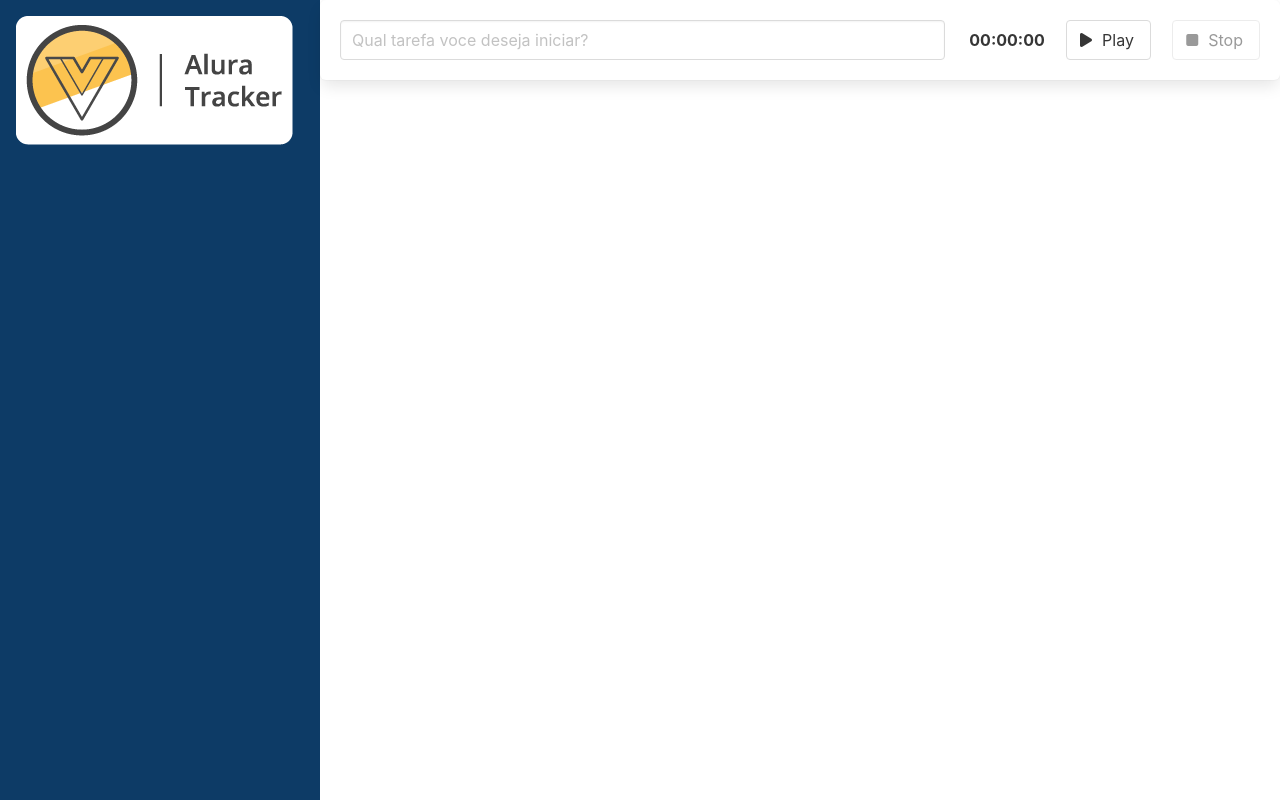
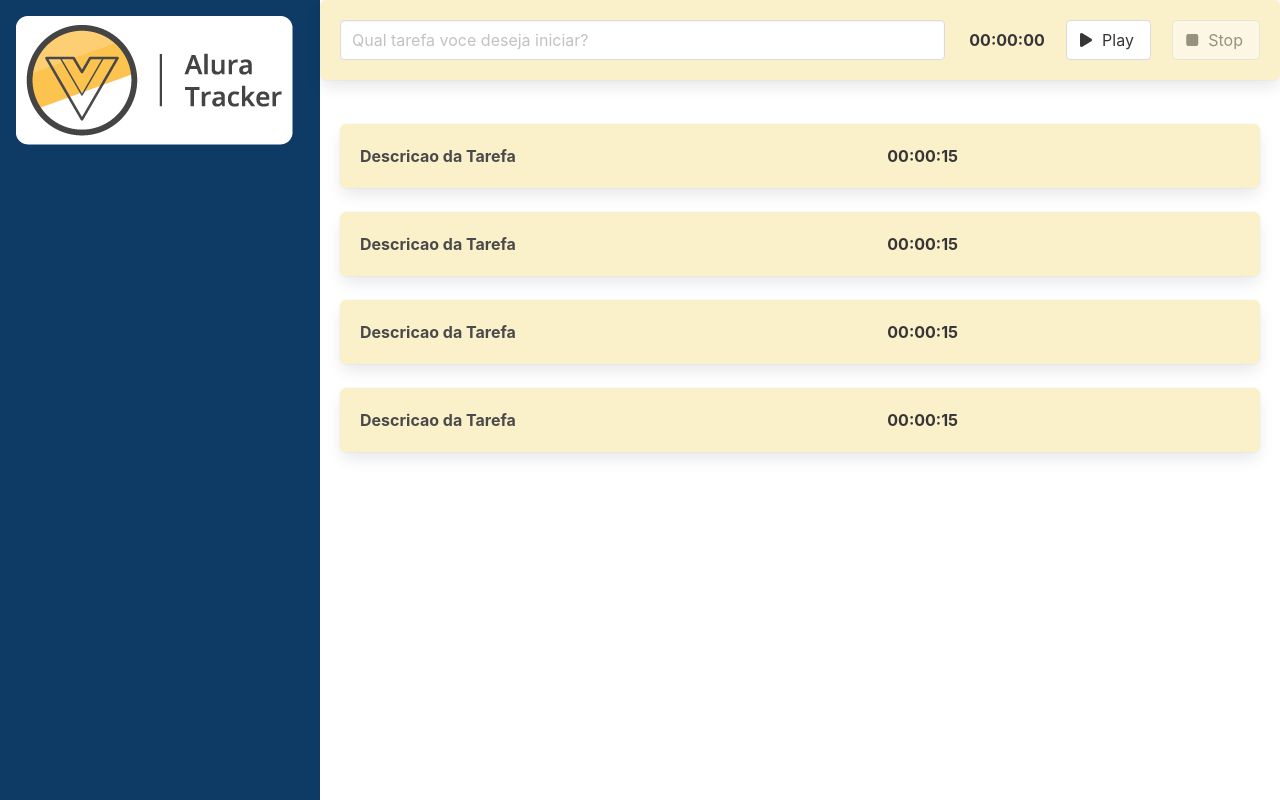
Before and after one commit to JulioTavaresDE/AluraTrackerVueJs, a Vue app: page / in a window 1280 px wide. Built offline with nearby package versions, Linux system fonts and the light colour scheme.

Commit message:
https://github.com/JulioTavaresDE/AluraTrackerVueJs.git

```diff
--- a/src/App.vue
+++ b/src/App.vue
@@ -7,6 +7,15 @@
 
    <div class="column is-three-quarter">
     <Formulario></Formulario>
+
+  <div class="lista">
+     <tarefa></tarefa>
+    <tarefa></tarefa>
+    <tarefa></tarefa>
+    <tarefa></tarefa>
+  </div>
+
+
   </div>
 </main>
 </template>
@@ -15,14 +24,16 @@
 import { defineComponent } from 'vue';
 import BarraLateral from './components/BarraLateral.vue';
 import Formulario from './components/Formulario.vue';
-
+import Tarefa from './components/Tarefa.vue';
 
 export default defineComponent({
     name: "App",
-    components: { BarraLateral, Formulario }
+    components: { BarraLateral, Formulario,Tarefa }
 });
 </script>
 
 <style>
-
+  .lista {
+    padding: 1.25rem;
+  }
 </style>
--- a/src/components/Formulario.vue
+++ b/src/components/Formulario.vue
@@ -2,11 +2,11 @@
 <div class="box">
     <div class="columns">
         <div class="column is-8" role="form" aria-label="Formulario para criacao de uma nova tarefa">
-            <input type="text" class="input" placeholder="Qual tarefa voce deseja iniciar?">
+            <input type="text" class="input" placeholder="Qual tarefa voce deseja iniciar?" v-model="descricao">
         </div>
 
         <div class="column">
-            <temporizador></temporizador>
+            <temporizador @aoTemporizadorFinalizado="finalizarTarefa"></temporizador>
         </div>
     </div>
 </div>
@@ -19,6 +19,20 @@
     name: "MeuTemporizador",
     components:{
         Temporizador
+    },
+
+    data (){
+        return {
+            descricao: ''
+        }
+    },
+
+    methods: {
+        finalizarTarefa(tempoDecorrido:number):void {
+            console.log('Tempo da tarefa', tempoDecorrido)
+            console.log('Descricao da Tarefa', this.descricao)
+            this.descricao = ' '
+        }
     }
     });
 </script>
--- /dev/null
+++ b/src/components/Tarefa.vue
@@ -0,0 +1,27 @@
+<template>
+    <div class="box has-text-weight-bold">
+        <div class="columns">
+            <div class="column is-7">Descricao da Tarefa</div>
+            <div class="column">
+                <cronometro tempoEmSegundos="15"></cronometro>
+            </div>
+        </div>
+    </div>
+</template>
+
+<script lang="ts">
+import cronometro from './cronometro.vue';
+import { defineComponent } from 'vue';
+export default defineComponent ({
+    name: 'MinhaTarefa',
+    components: {
+        cronometro,
+    },
+})
+</script>
+
+<style>
+    .box {
+        background: #faf0ca;
+    }
+</style>
--- a/src/components/Temporizador.vue
+++ b/src/components/Temporizador.vue
@@ -23,6 +23,8 @@
     import Cronometro from './cronometro.vue';
     export default defineComponent({
     name: "MeuTemporizador",
+    emits : ['aoTemporizadorFinalizado'],
+
     components:{
         Cronometro
     },
@@ -44,6 +46,8 @@
         finalizar() {
             this.cronometroRodando = false;
             clearInterval(this.cronometro);
+            this.$emit('aoTemporizadorFinalizado',this.tempoEmSegundos)
+            this.tempoEmSegundos = 0
         }
     },
     //components: { Cronometro }
```
